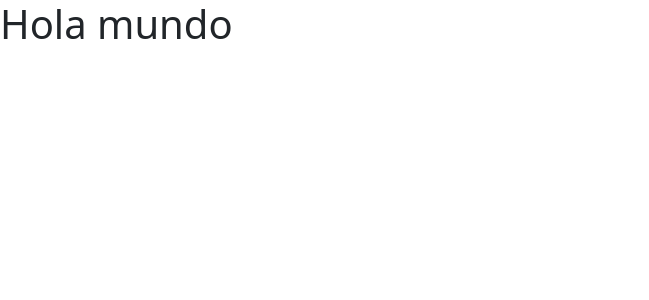
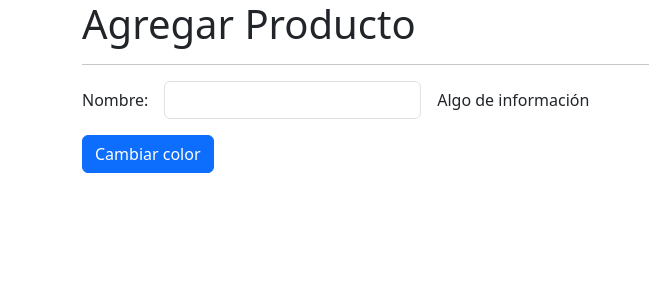
Before and after one commit to AlonsoAM/directiveSignalsApp, an Angular app: page /products/product in a window 1280 px wide. Before the commit this address led to /. Shown: the top 300 px of the page, without its empty margins (0-649 px from the left). Built offline with nearby package versions, Linux system fonts and the light colour scheme.

Commit message:
Estructura del proyecto y las rutas

```diff
--- a/src/app/app-routing.module.ts
+++ b/src/app/app-routing.module.ts
@@ -1,10 +1,20 @@
 import { NgModule } from '@angular/core';
 import { RouterModule, Routes } from '@angular/router';
 
-const routes: Routes = [];
+const routes: Routes = [
+  {
+    path: 'products',
+    loadChildren: () =>
+      import('./products/products.module').then((m) => m.ProductsModule),
+  },
+  {
+    path: '**',
+    redirectTo: 'products',
+  },
+];
 
 @NgModule({
   imports: [RouterModule.forRoot(routes)],
-  exports: [RouterModule]
+  exports: [RouterModule],
 })
-export class AppRoutingModule { }
+export class AppRoutingModule {}
--- a/src/app/app.component.html
+++ b/src/app/app.component.html
@@ -1,3 +1,3 @@
-<h1>Hola mundo</h1>
-
-<router-outlet></router-outlet>
+<div class="container">
+  <router-outlet></router-outlet>
+</div>
--- /dev/null
+++ b/src/app/products/pages/product-page/product-page.component.html
@@ -0,0 +1,20 @@
+<h1>Agregar Producto</h1>
+<hr />
+<form>
+  <div class="row g-3 align-items-center mb-3">
+    <div class="col-auto">
+      <label>Nombre:</label>
+    </div>
+    <div class="col-auto">
+      <input type="text" class="form-control" />
+    </div>
+    <div class="col-auto">
+      <span>Algo de información</span>
+    </div>
+  </div>
+  <div class="row">
+    <div class="col">
+      <button class="btn btn-primary">Cambiar color</button>
+    </div>
+  </div>
+</form>
```
Also changed, not shown: src/app/products/pages/product-page/product-page.component.ts (added, +9 -0 lines), src/app/products/products-routing.module.ts (added, +25 -0 lines), src/app/products/products.module.ts (added, +13 -0 lines), src/app/products/pages/product-page/product-page.component.css (added).
